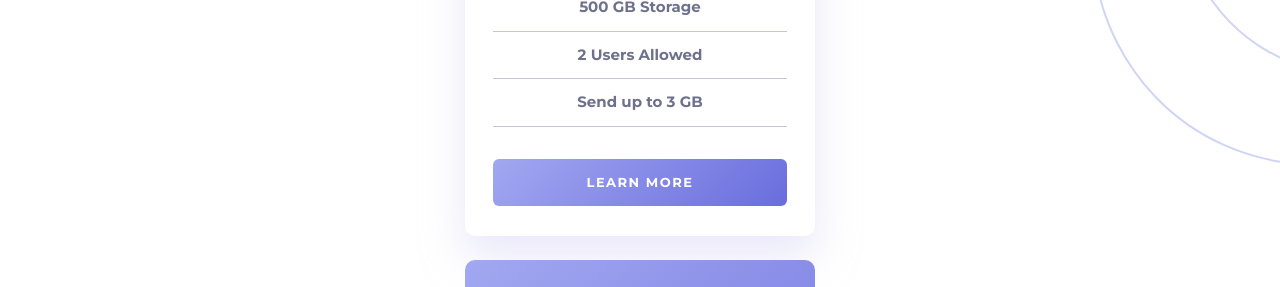
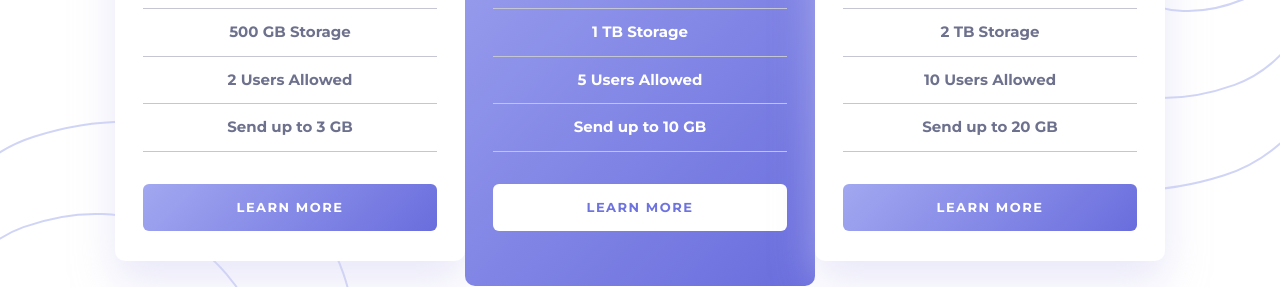
Before and after one commit to robinjmm/pricing-component, a website built with Vite: page index.html in a window 1280 px wide. Shown: the part 466-753 px from the top of the page. Built offline with nearby package versions, Linux system fonts and the light colour scheme.

Commit message:
Finish styles for large screend devices

```diff
--- a/index.html
+++ b/index.html
@@ -16,6 +16,7 @@
 
 <body>
 
+	<div class="container">
 		<header>
 			<h1>Our Pricing</h1>
 
@@ -74,6 +75,7 @@
 				<i class="fa-brands fa-github"></i>
 			</a>
 		</footer>
+	</div>
 
 	<script type="module" src="./js/main.js"></script>
 </body>
--- a/scss/base/_variables.scss
+++ b/scss/base/_variables.scss
@@ -6,7 +6,7 @@
 	--text-accent-dark: hsl(232, 13%, 33%);
 
 	// Background Colors
-	--bg-body: hsl(240, 78%, 98%);
+	--bg-body: hsl(235, 80%, 98%);
 	--bg-card: hsl(0, 0%, 100%);
 	--bg-card-gradient: linear-gradient(135deg, hsl(236, 73%, 79%), hsl(238, 63%, 64%));
 	--bg-btn: hsl(0, 0%, 100%);
--- a/scss/components/_buttons.scss
+++ b/scss/components/_buttons.scss
@@ -10,6 +10,7 @@
 	padding: rem(14) 0;
 	border-radius: rem(6);
 
+	&:active,
 	&:focus-visible {
 		background: transparent;
 		color: var(--text-accent-violet);
@@ -21,8 +22,8 @@
 	background: var(--bg-btn);
 	color: var(--text-accent-violet);
 
+	&:active,
 	&:focus-visible {
-		background: transparent;
 		color: var(--text-secondary);
 		outline: 1px solid var(--outline-white);
 	}
--- a/scss/components/_cards.scss
+++ b/scss/components/_cards.scss
@@ -2,8 +2,9 @@
 
 .card {
 	width: rem(296);
+	max-width: rem(350);
+	margin: 0 auto;
 	background-color: var(--bg-card);
-	margin: 0 auto;
 	text-align: center;
 	padding: rem(30) rem(28);
 	border-radius: rem(10);
--- a/scss/components/_toggle.scss
+++ b/scss/components/_toggle.scss
@@ -30,7 +30,7 @@
 			position: absolute;
 			top: 50%;
 			transform: translateY(-50%);
-			right: rem(4);
+			left: rem(4);
 		}
 	}
 }
--- a/scss/layout/_home.scss
+++ b/scss/layout/_home.scss
@@ -1,7 +1,6 @@
 @use "../base/abstracts" as *;
 
 body {
-	align-items: center;
 	background-color: var(--bg-body);
 	background: url("/images/bg-top.svg") no-repeat, url("/images/bg-bottom.svg") no-repeat;
 	background-position: top rem(-25) right rem(-190), bottom rem(-320) left 0;
@@ -19,6 +18,14 @@ header {
 	margin-bottom: rem(80);
 }
 
+.container {
+	width: 100%;
+}
+
+main {
+	flex-shrink: 0;
+}
+
 h1 {
 	margin-bottom: rem(40);
 	font-size: var(--32px);
--- a/scss/layout/_media-queries.scss
+++ b/scss/layout/_media-queries.scss
@@ -1,4 +1,23 @@
 @use "../base/abstracts" as *;
+
+@media (any-hover: hover) {
+	.toggle__button:hover {
+		cursor: pointer;
+	}
+
+	.button:hover {
+		cursor: pointer;
+		background: transparent;
+		color: var(--text-accent-violet);
+		outline: 1px solid var(--outline-violet);
+	}
+
+	.button--white:hover {
+		color: var(--text-secondary);
+		outline: 1px solid var(--outline-white);
+	}
+
+}
 
 @media (min-width: rem(375)) {
 	.card {
@@ -10,3 +29,27 @@
 		}
 	}
 }
+
+@media (min-width: rem(768)) {
+	body {
+		background-position: top 0 right 0, bottom 0 left 0;
+	}
+}
+
+@media (min-width: rem(1100)) {
+	main {
+		display: flex;
+		align-items: center;
+		width: rem(1050);
+		margin: 0 auto;
+	}
+
+	.card:not(:last-of-type) {
+		margin-bottom: 0;
+	}
+
+	.card--gradient {
+		padding-top: rem(55);
+		padding-bottom: rem(55);
+	}
+}
```
Lines whose indentation alone changed are shown as unchanged.
